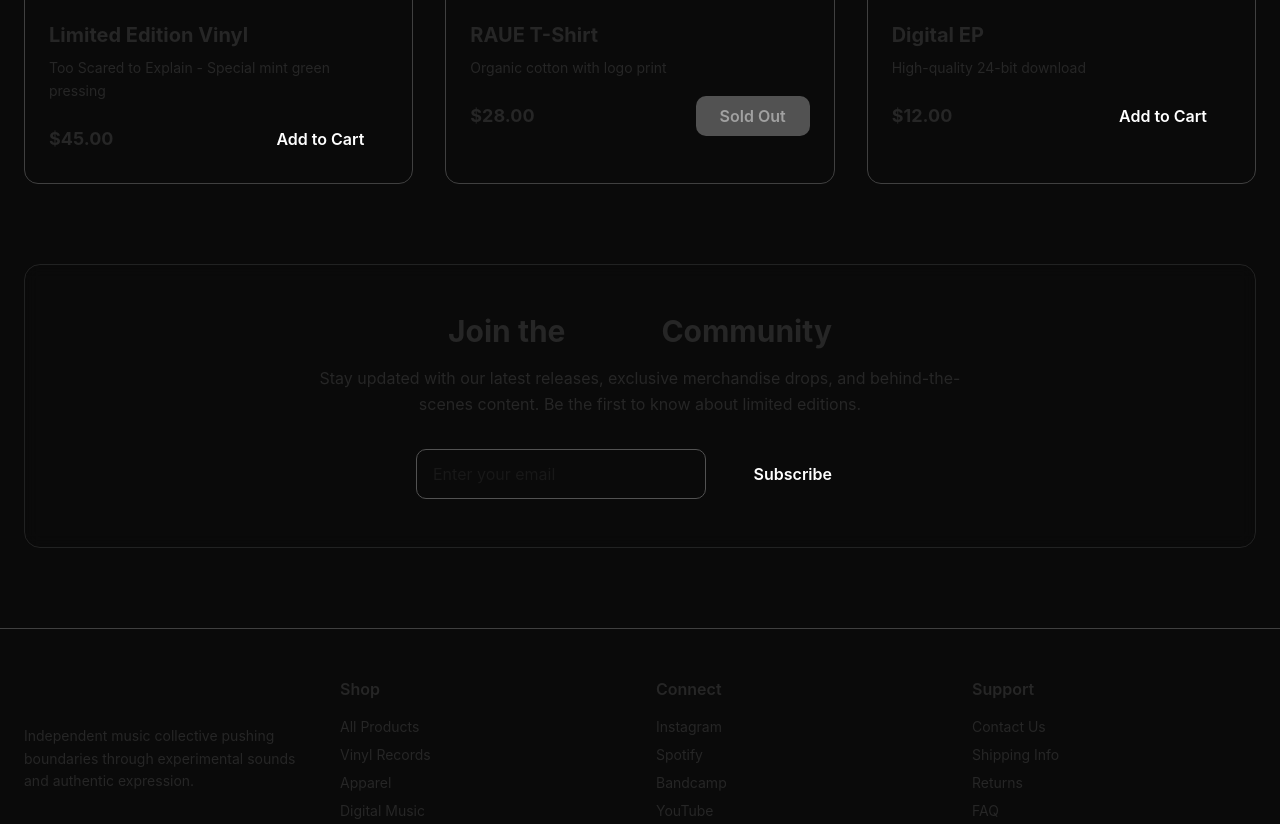
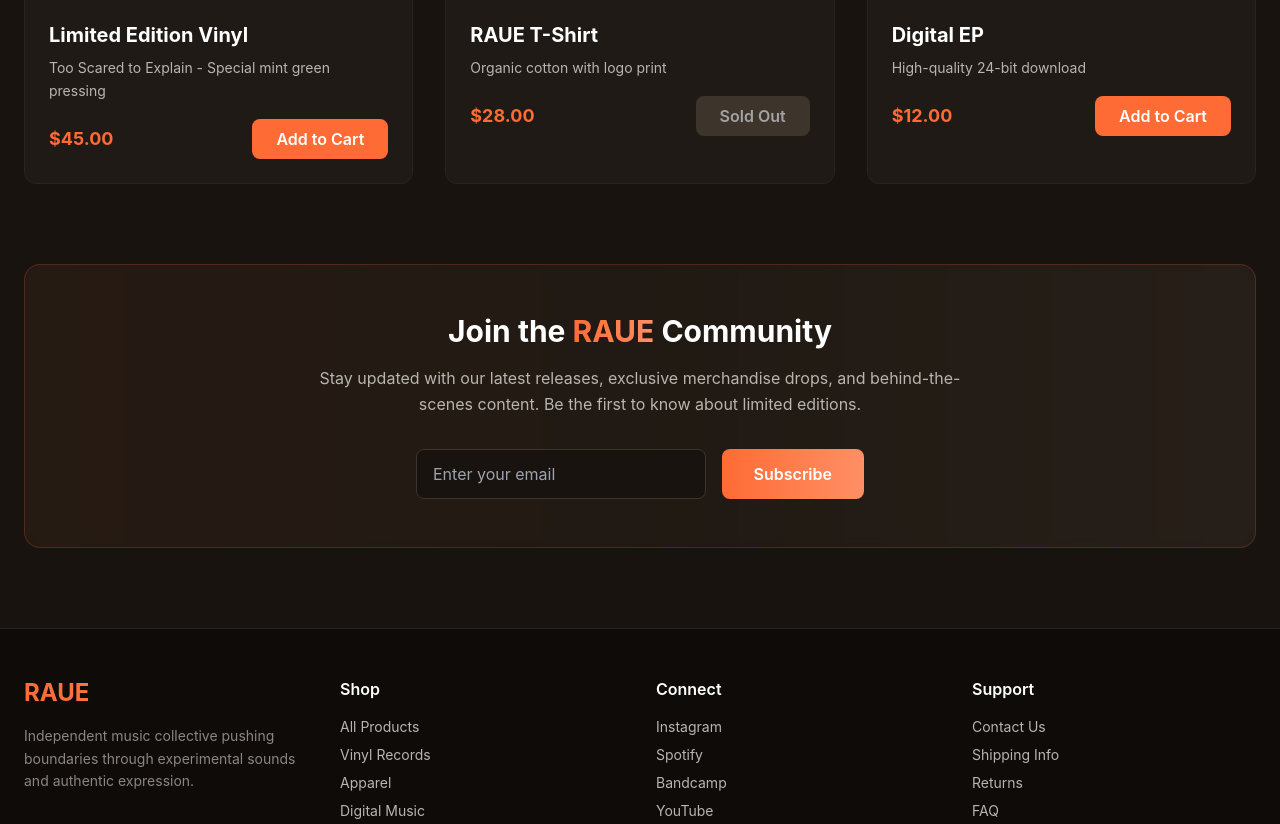
Before and after one commit to theYE-8266-viren-Nai/shovelHeads, an Astro site: page /uitestpage in a window 1280 px wide. Shown: the part 945-1769 px from the top of the page. Built offline with nearby package versions, Linux system fonts and the light colour scheme; Astro itself is replaced by a stand-in of ours.

Commit message:
fixed the issues

```diff
--- a/astro.config.mjs
+++ b/astro.config.mjs
@@ -1,47 +1,16 @@
 import { defineConfig } from 'astro/config';
-import tailwindcss from "@tailwindcss/vite";
+import tailwind from '@astrojs/tailwind'; // Use Astro's Tailwind integration
 import react from '@astrojs/react';
 
 export default defineConfig({
-  content: ['./src/**/*.{astro,html,js,jsx,ts,tsx,svelte,vue}'],
-  integrations: [react()],
-  theme: {
-    extend: {
-      colors: {
-        // Background colors
-        background: '#18130E',     // Deep dark background (your current)
-        'bg-dark': '#0F0B08',      // Even darker for contrast
-        'bg-card': '#1F1A15',      // Slightly lighter for cards/sections
-
-        // RAUE brand colors (inspired by the logo)
-        'raue-orange': '#FF6B35',  // Main orange from logo
-        'raue-coral': '#FF8F65',   // Lighter coral shade
-        'raue-red': '#E55B3C',     // Deeper red-orange
-        'raue-peach': '#FFB4A1',   // Soft peach highlight
-
-        // Text colors
-        accent: '#E5E5DB',         // Soft light text (your current)
-        'text-primary': '#FFFFFF', // Pure white for headings
-        'text-secondary': '#B8B5B0', // Muted text
-        'text-muted': '#8B8680',   // Very muted text
-
-        // Utility colors that work with the palette
-        'neutral-900': '#18130E',
-        'neutral-800': '#1F1A15',
-        'neutral-700': '#2A241E',
-        'neutral-600': '#3D352C',
-        'neutral-500': '#5C5248',
+  integrations: [
+    react(),
+    tailwind({
+      // Apply Tailwind to all relevant files
+      config: {
+        applyBaseStyles: false, // Optional: Set to false if you want full control over Tailwind styles
+        configFile: './tailwind.config.js', // Optional: Point to a separate Tailwind config file
       },
-      fontFamily: {
-       bitcount: ['"Bitcount Prop Double"', 'sans-serif'],
-
-      },
-    },
-  },
-
-  plugins: [tailwindcss()],
-
-  vite: {
-    plugins: [tailwindcss()],
-  },
+    }),
+  ],
 });
--- a/package.json
+++ b/package.json
@@ -10,16 +10,19 @@
   },
   "dependencies": {
     "@astrojs/react": "^4.3.0",
+    "@astrojs/tailwind": "^6.0.2",
     "@radix-ui/react-slot": "^1.2.3",
     "@tailwindcss/vite": "^4.1.11",
     "astro": "^5.12.2",
+    "autoprefixer": "^10.4.21",
     "class-variance-authority": "^0.7.1",
     "clsx": "^2.1.1",
     "lucide-react": "^0.525.0",
+    "postcss": "^8.5.6",
     "react": "^19.1.0",
     "react-dom": "^19.1.0",
     "tailwind-merge": "^3.3.1",
-    "tailwindcss": "^4.1.11"
+    "tailwindcss": "^3.3.0"
   },
   "devDependencies": {
     "@types/react": "^19.1.8",
--- a/src/components/Navbar.jsx
+++ b/src/components/Navbar.jsx
@@ -3,7 +3,7 @@
 
   const Navbar = () => {
     return (
-      <nav className="bg-gray-800 text-white p-4 flex justify-between items-center">
+      <nav className="background text-white p-4 flex justify-between items-center">
         <div className="text-xl font-bold">Shovelheads</div>
         <div className="space-x-4">
           <Button variant="outline" size="sm" asChild>
--- a/src/layouts/Layout.astro
+++ b/src/layouts/Layout.astro
@@ -34,7 +34,7 @@
     <link rel="preconnect" href="https://fonts.gstatic.com" crossorigin>
 <link href="https://fonts.googleapis.com/css2?family=Bitcount+Prop+Double:wght@100..900&display=swap" rel="stylesheet">    <body class="min-h-screen bg-gray-100 text-gray-900">
 
-      <main class="max-w-7xl mx-auto px-4 sm:px-6 lg:px-8 py-8">
+      <main class="">
 
         <slot />
       </main>
--- a/src/pages/compotestpage.astro
+++ b/src/pages/compotestpage.astro
@@ -17,11 +17,17 @@
   entry={entry}
 >
   <Navbar client:load />
-  <main class="min-h-screen bg-black text-white p-8">
-    <h1 class="font-bitcount text-5xl font-black pixel-text">Whereas disregard and contempt for human rights have resulted</h1>
-    <p class="font-lora text-text-secondary text-lg mt-6">This is a sample paragraph.</p>
-    <div class="bg-bg-card p-6 rounded-lg mt-8">
-      <span class="font-bitcount text-raue-peach font-bold pixel-text">Highlighted text</span>
+  <main class="min-h-screen bg-background text-text-primary p-8">
+    <h1 class="font-bitcount text-5xl font-black text-raue-orange pixel-text">
+      Whereas disregard and contempt for human rights have resulted
+    </h1>
+    <p class="font-lora text-text-secondary text-lg mt-6">
+      This is a sample paragraph.
+    </p>
+    <div class="bg-bg-card p-6 rounded-lg mt-8 border border-neutral-700">
+      <span class="font-bitcount text-raue-peach font-bold pixel-text">
+        Highlighted text
+      </span>
     </div>
     <Content />
   </main>
--- a/src/styles/global.css
+++ b/src/styles/global.css
@@ -1,120 +1,3 @@
-@import "tailwindcss";
-@import "tw-animate-css";
-
-@custom-variant dark (&:is(.dark *));
-
-@theme inline {
-  --radius-sm: calc(var(--radius) - 4px);
-  --radius-md: calc(var(--radius) - 2px);
-  --radius-lg: var(--radius);
-  --radius-xl: calc(var(--radius) + 4px);
-  --color-background: var(--background);
-  --color-foreground: var(--foreground);
-  --color-card: var(--card);
-  --color-card-foreground: var(--card-foreground);
-  --color-popover: var(--popover);
-  --color-popover-foreground: var(--popover-foreground);
-  --color-primary: var(--primary);
-  --color-primary-foreground: var(--primary-foreground);
-  --color-secondary: var(--secondary);
-  --color-secondary-foreground: var(--secondary-foreground);
-  --color-muted: var(--muted);
-  --color-muted-foreground: var(--muted-foreground);
-  --color-accent: var(--accent);
-  --color-accent-foreground: var(--accent-foreground);
-  --color-destructive: var(--destructive);
-  --color-border: var(--border);
-  --color-input: var(--input);
-  --color-ring: var(--ring);
-  --color-chart-1: var(--chart-1);
-  --color-chart-2: var(--chart-2);
-  --color-chart-3: var(--chart-3);
-  --color-chart-4: var(--chart-4);
-  --color-chart-5: var(--chart-5);
-  --color-sidebar: var(--sidebar);
-  --color-sidebar-foreground: var(--sidebar-foreground);
-  --color-sidebar-primary: var(--sidebar-primary);
-  --color-sidebar-primary-foreground: var(--sidebar-primary-foreground);
-  --color-sidebar-accent: var(--sidebar-accent);
-  --color-sidebar-accent-foreground: var(--sidebar-accent-foreground);
-  --color-sidebar-border: var(--sidebar-border);
-  --color-sidebar-ring: var(--sidebar-ring);
-}
-
-:root {
-  --radius: 0.625rem;
-  --background: oklch(1 0 0);
-  --foreground: oklch(0.145 0 0);
-  --card: oklch(1 0 0);
-  --card-foreground: oklch(0.145 0 0);
-  --popover: oklch(1 0 0);
-  --popover-foreground: oklch(0.145 0 0);
-  --primary: oklch(0.205 0 0);
-  --primary-foreground: oklch(0.985 0 0);
-  --secondary: oklch(0.97 0 0);
-  --secondary-foreground: oklch(0.205 0 0);
-  --muted: oklch(0.97 0 0);
-  --muted-foreground: oklch(0.556 0 0);
-  --accent: oklch(0.97 0 0);
-  --accent-foreground: oklch(0.205 0 0);
-  --destructive: oklch(0.577 0.245 27.325);
-  --border: oklch(0.922 0 0);
-  --input: oklch(0.922 0 0);
-  --ring: oklch(0.708 0 0);
-  --chart-1: oklch(0.646 0.222 41.116);
-  --chart-2: oklch(0.6 0.118 184.704);
-  --chart-3: oklch(0.398 0.07 227.392);
-  --chart-4: oklch(0.828 0.189 84.429);
-  --chart-5: oklch(0.769 0.188 70.08);
-  --sidebar: oklch(0.985 0 0);
-  --sidebar-foreground: oklch(0.145 0 0);
-  --sidebar-primary: oklch(0.205 0 0);
-  --sidebar-primary-foreground: oklch(0.985 0 0);
-  --sidebar-accent: oklch(0.97 0 0);
-  --sidebar-accent-foreground: oklch(0.205 0 0);
-  --sidebar-border: oklch(0.922 0 0);
-  --sidebar-ring: oklch(0.708 0 0);
-}
-
-.dark {
-  --background: oklch(0.145 0 0);
-  --foreground: oklch(0.985 0 0);
-  --card: oklch(0.205 0 0);
-  --card-foreground: oklch(0.985 0 0);
-  --popover: oklch(0.205 0 0);
-  --popover-foreground: oklch(0.985 0 0);
-  --primary: oklch(0.922 0 0);
-  --primary-foreground: oklch(0.205 0 0);
-  --secondary: oklch(0.269 0 0);
-  --secondary-foreground: oklch(0.985 0 0);
-  --muted: oklch(0.269 0 0);
-  --muted-foreground: oklch(0.708 0 0);
-  --accent: oklch(0.269 0 0);
-  --accent-foreground: oklch(0.985 0 0);
-  --destructive: oklch(0.704 0.191 22.216);
-  --border: oklch(1 0 0 / 10%);
-  --input: oklch(1 0 0 / 15%);
-  --ring: oklch(0.556 0 0);
-  --chart-1: oklch(0.488 0.243 264.376);
-  --chart-2: oklch(0.696 0.17 162.48);
-  --chart-3: oklch(0.769 0.188 70.08);
-  --chart-4: oklch(0.627 0.265 303.9);
-  --chart-5: oklch(0.645 0.246 16.439);
-  --sidebar: oklch(0.205 0 0);
-  --sidebar-foreground: oklch(0.985 0 0);
-  --sidebar-primary: oklch(0.488 0.243 264.376);
-  --sidebar-primary-foreground: oklch(0.985 0 0);
-  --sidebar-accent: oklch(0.269 0 0);
-  --sidebar-accent-foreground: oklch(0.985 0 0);
-  --sidebar-border: oklch(1 0 0 / 10%);
-  --sidebar-ring: oklch(0.556 0 0);
-}
-
-@layer base {
-  * {
-    @apply border-border outline-ring/50;
-  }
-  body {
-    @apply bg-background text-foreground;
-  }
-}
+@tailwind base;
+@tailwind components;
+@tailwind utilities;
--- /dev/null
+++ b/tailwind.config.js
@@ -0,0 +1,37 @@
+/** @type {import('tailwindcss').Config} */
+module.exports = {
+  content: ['./src/**/*.{astro,html,js,jsx,ts,tsx,svelte,vue}'],
+  theme: {
+    extend: {
+      colors: {
+        // Background colors
+        background: '#18130E', // Deep dark background
+        'bg-dark': '#0F0B08', // Even darker for contrast
+        'bg-card': '#1F1A15', // Slightly lighter for cards/sections
+
+        // RAUE brand colors (inspired by the logo)
+        'raue-orange': '#FF6B35', // Main orange from logo
+        'raue-coral': '#FF8F65', // Lighter coral shade
+        'raue-red': '#E55B3C', // Deeper red-orange
+        'raue-peach': '#FFB4A1', // Soft peach highlight
+
+        // Text colors
+        accent: '#E5E5DB', // Soft light text
+        'text-primary': '#FFFFFF', // Pure white for headings
+        'text-secondary': '#B8B5B0', // Muted text
+        'text-muted': '#8B8680', // Very muted text
+
+        // Utility colors
+        'neutral-900': '#18130E',
+        'neutral-800': '#1F1A15',
+        'neutral-700': '#2A241E',
+        'neutral-600': '#3D352C',
+        'neutral-500': '#5C5248',
+      },
+      fontFamily: {
+        bitcount: ['"Bitcount Prop Double"', 'sans-serif'],
+      },
+    },
+  },
+  plugins: [],
+};
```
Also changed, not shown: 1 other file.
